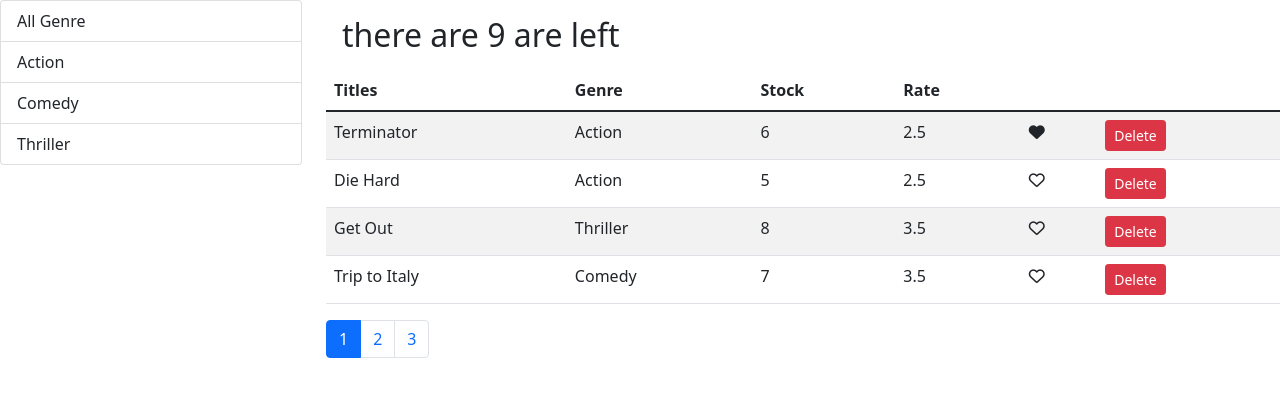
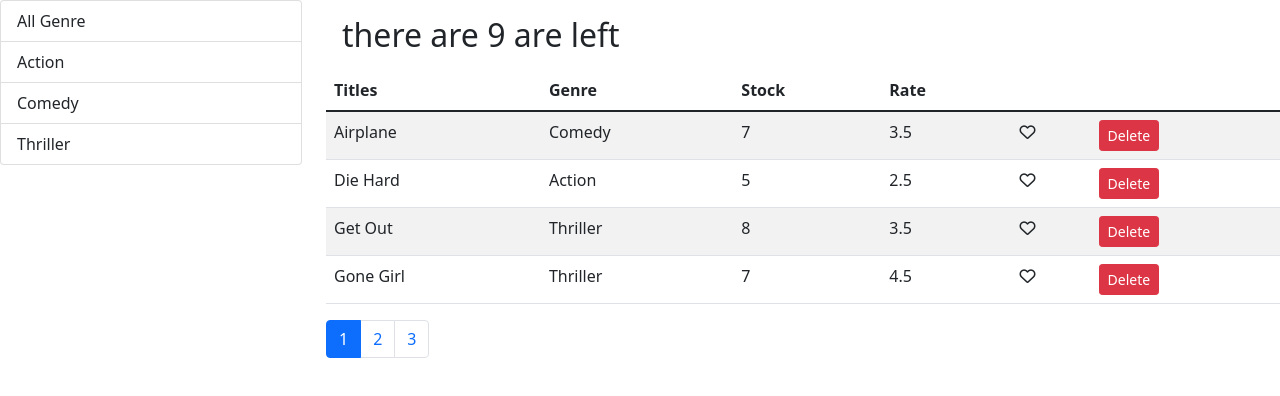
Before and after one commit to codewithdivu/Movies_Details_WebApp, a React (Create React App) app: page / in a window 1280 px wide. Shown: the top 396 px of the page. Built offline with nearby package versions, Linux system fonts and the light colour scheme.

Commit message:
Sorting added in each columns

```diff
--- a/src/Components/Movies.jsx
+++ b/src/Components/Movies.jsx
@@ -5,6 +5,8 @@
 import ListGroup from "./common/listGroup";
 import Pagination from "./common/pagination";
 import MoviesTable from "./moviesTable";
+import _ from 'lodash';
+
 
 class Movies extends Component {
   state = {
@@ -12,10 +14,11 @@
     genres: [],
     currentPage: 1,
     pageSize: 4,
+    sortColumn: { path: "title", order: "asc" },
   };
 
   componentDidMount() {
-    const genres = [{ name: "All Genre" }, ...getGenres()];
+    const genres = [{ _id: "", name: "All Genre" }, ...getGenres()];
 
     this.setState({
       movies: getMovies(),
@@ -46,12 +49,25 @@
     this.setState({ selectedGenre: genre, currentPage: 1 });
   };
 
+  handleSort = (path) => {
+    // console.log(path);
+    const sortColumn = { ...this.state.sortColumn };
+    if (sortColumn.path === path) {
+      sortColumn.order = sortColumn.order === "asc" ? "desc" : "asc";
+    } else {
+      sortColumn.path = path;
+      sortColumn.order = "asc";
+    }
+    this.setState({ sortColumn });
+  };
+
   render() {
     const { length: count } = this.state.movies;
     const {
       pageSize,
       currentPage,
       selectedGenre,
+      sortColumn,
       movies: allMovies,
     } = this.state;
 
@@ -63,7 +79,10 @@
       selectedGenre && selectedGenre._id
         ? allMovies.filter((m) => m.genre._id === selectedGenre._id)
         : allMovies;
-    const movies = paginate(filtered, currentPage, pageSize);
+
+      const sorted = _.orderBy(filtered,[sortColumn.path],[sortColumn.order]);
+
+    const movies = paginate(sorted, currentPage, pageSize);
 
     return (
       <div className="row">
@@ -83,6 +102,7 @@
             movies={movies}
             onDelete={this.handleDelete}
             onLike={this.handleLike}
+            onSort={this.handleSort}
           />
           <Pagination
             itemCount={filtered.length}
--- a/src/Components/moviesTable.jsx
+++ b/src/Components/moviesTable.jsx
@@ -1,18 +1,17 @@
 import React, { Component } from "react";
 import Like from "./common/like";
 
-
 const MoviesTable = (props) => {
-  const { movies, onDelete, onLike } = props;
+  const { movies, onDelete, onLike, onSort } = props;
 
   return (
     <table className="table table-striped">
       <thead>
         <tr>
-          <th>Titles</th>
-          <th>Genre</th>
-          <th>Stock</th>
-          <th>Rate</th>
+          <th onClick={() => onSort("title")}>Titles</th>
+          <th onClick={() => onSort("genre.name")}>Genre</th>
+          <th onClick={() => onSort("numberInStock")}>Stock</th>
+          <th onClick={() => onSort("dailyRentalRate")}>Rate</th>
           <th></th>
           <th></th>
         </tr>
@@ -25,10 +24,7 @@
             <td>{movie.numberInStock}</td>
             <td>{movie.dailyRentalRate}</td>
             <td>
-              <Like
-                liked={movie.liked}
-                onClick={() => onLike(movie)}
-              />
+              <Like liked={movie.liked} onClick={() => onLike(movie)} />
             </td>
             <td>
               {
```
